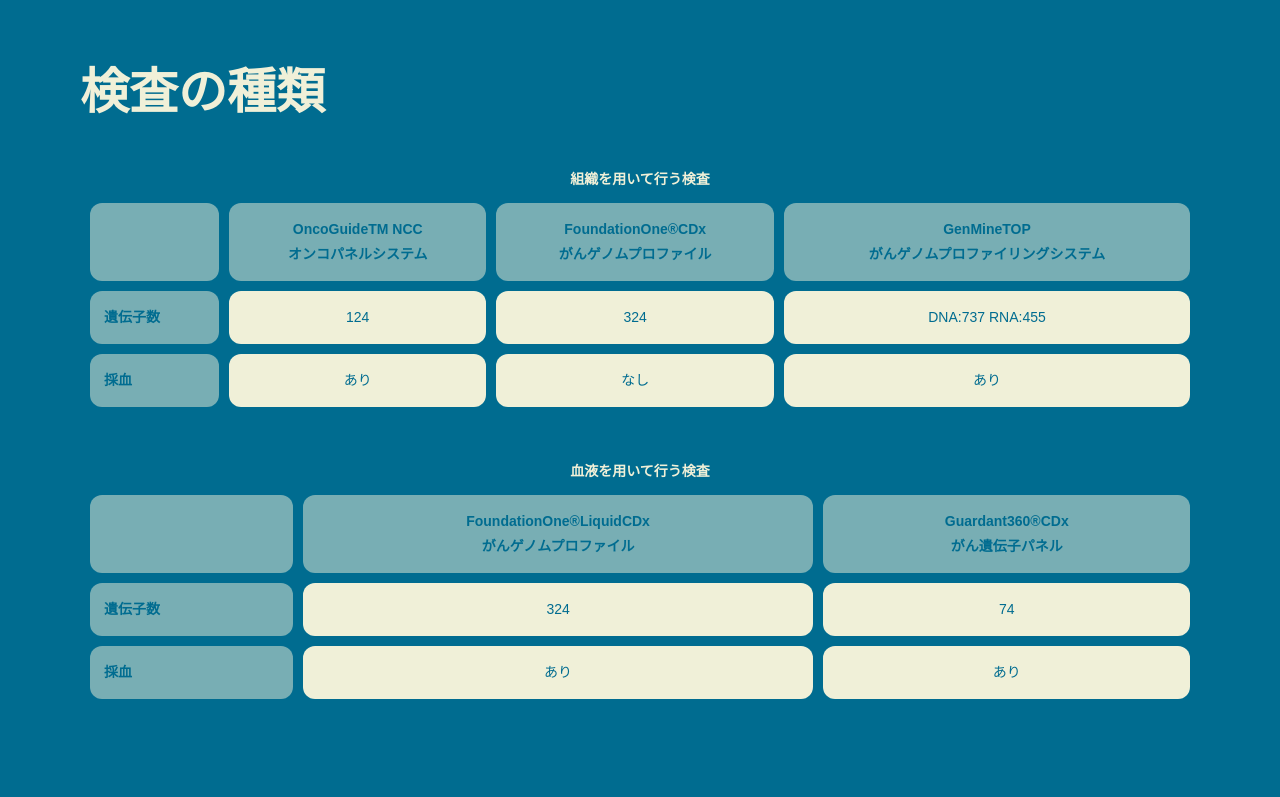
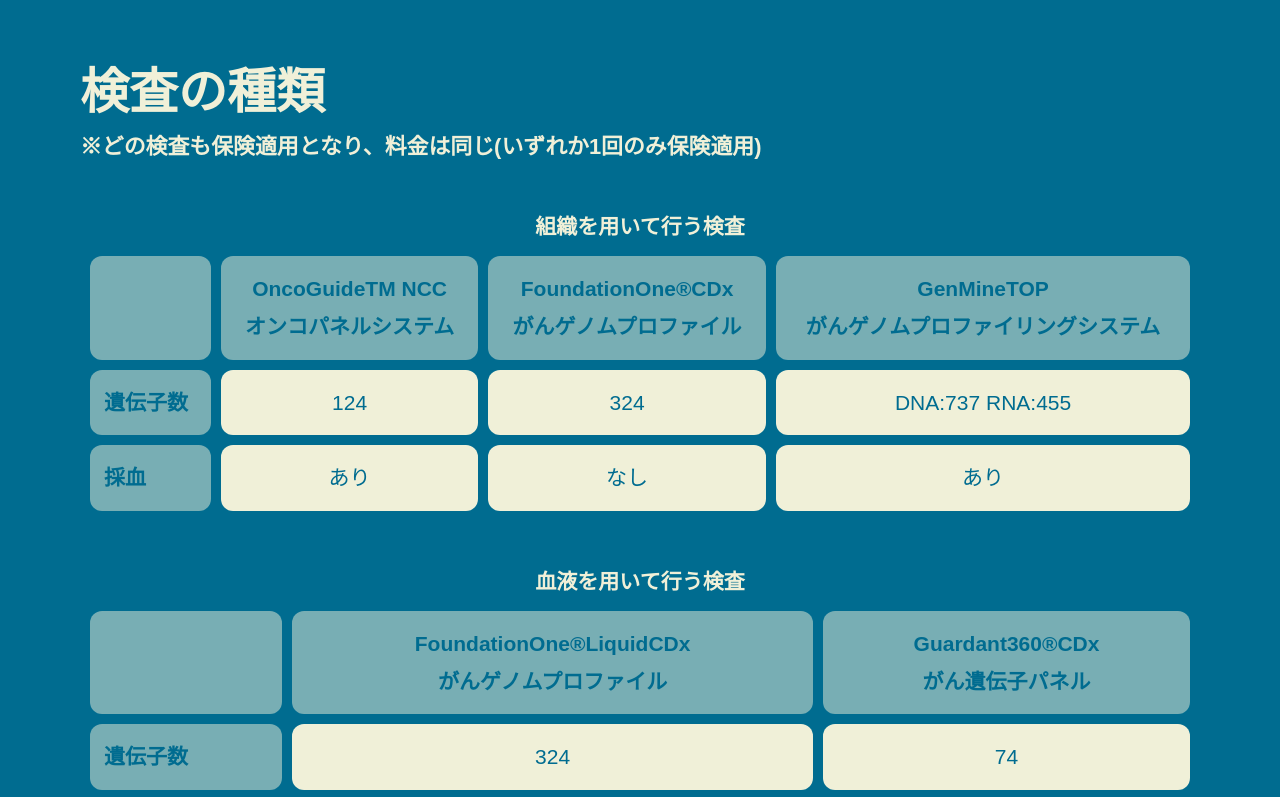
Before and after one commit to plus-agc/cancer-center, a website built with webpack: page examination.html in a window 1280 px wide. Shown: the part 3100-3897 px from the top of the page. Built offline with nearby package versions, Linux system fonts and the light colour scheme.

Commit message:
modifies

```diff
--- a/css/style.css
+++ b/css/style.css
@@ -718,7 +718,7 @@
 .table-scroll {
 	overflow-x: auto;
 	width: 100%;
-	font-size: 1rem;
+	font-size: 1.5rem;
 }
 
 .data-table {
--- a/examination.html
+++ b/examination.html
@@ -154,7 +154,8 @@
       <div class="container">
         <div>
           <div>
-            <h2 id="type" class="mt-0 anchor-offset">検査の種類</h2>
+            <h2 id="type" class="mt-0 mb-0 anchor-offset">検査の種類</h2>
+            <p class="mt-0 mb-5">※どの検査も保険適用となり、料金は同じ(いずれか1回のみ保険適用)</p>
           </div>
           <div class="mb-5">
             <div class="table-scroll">
```
